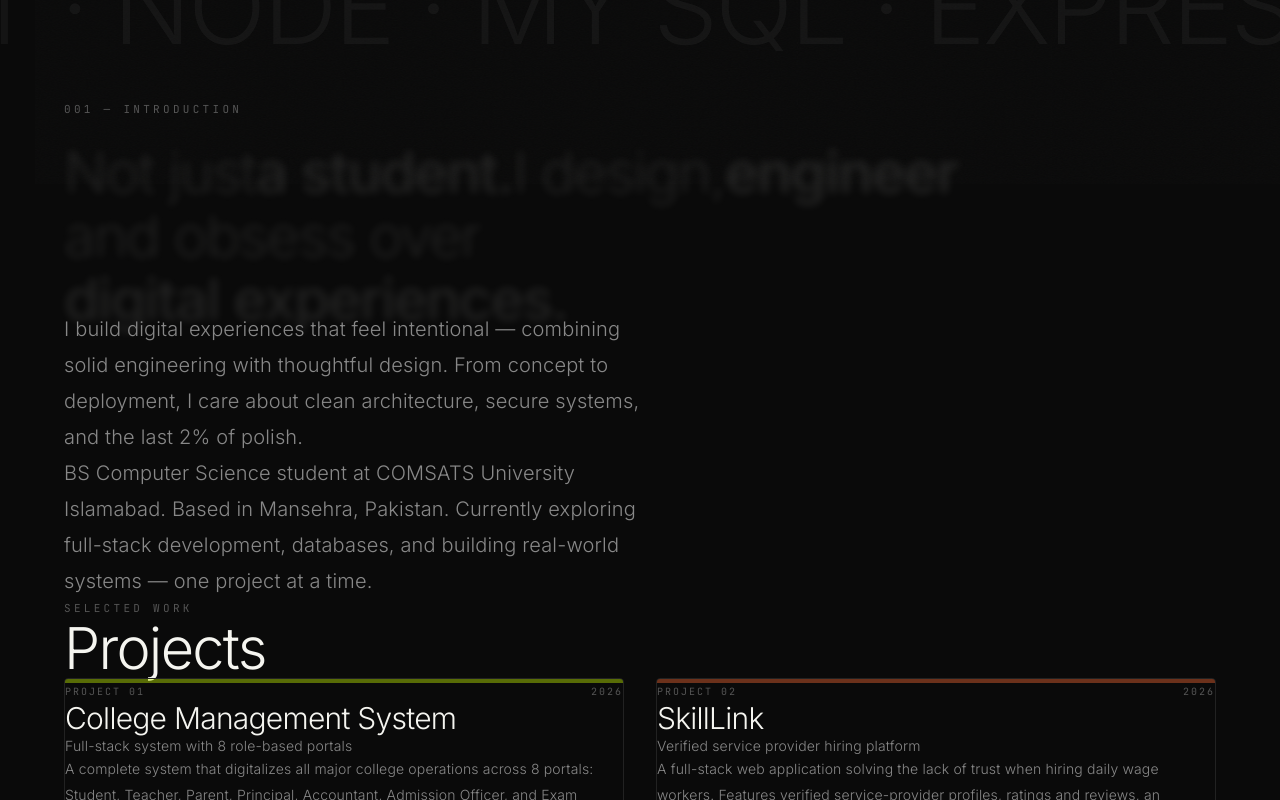
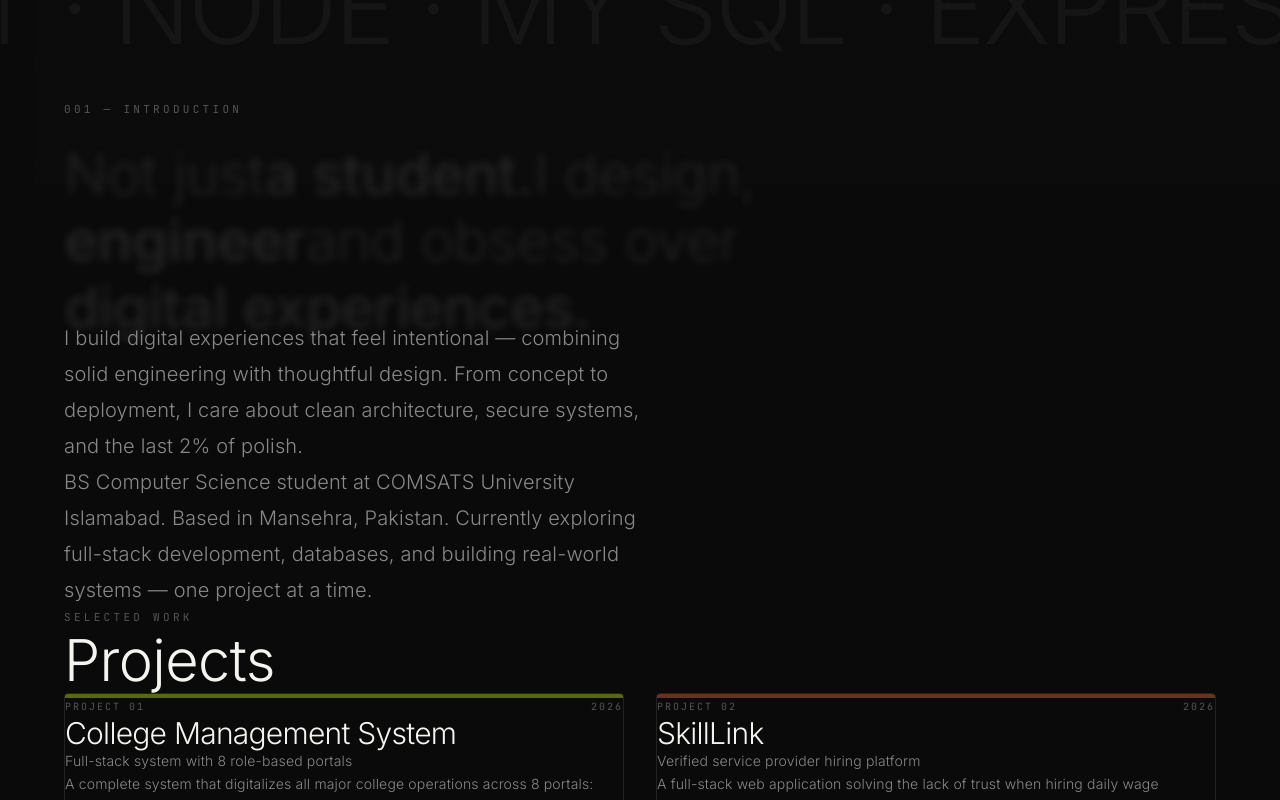
Before and after one commit to Zuneera134/My-Portfolio, a Next.js app: page / in a window 1280 px wide. Shown: the part 880-1680 px from the top of the page. Built offline with nearby package versions, Linux system fonts and the light colour scheme.

Commit message:
Fix-menu-text-cut-and-heading-spacing

```diff
--- a/src/app/globals.css
+++ b/src/app/globals.css
@@ -176,8 +176,8 @@ p {
 /* Consistent section title */
 .section-title {
   font-size: clamp(2.25rem, 4.5vw, 4rem);
-  line-height: 1.05;
-  letter-spacing: -0.03em;
+  line-height: 1.15;
+  letter-spacing: -0.01em;
   font-weight: 300;
 }
 
--- a/src/components/sections/Introduction.tsx
+++ b/src/components/sections/Introduction.tsx
@@ -84,7 +84,7 @@ export default function Introduction() {
           </span>
         </div>
 
-        <h2 className="text-[clamp(2rem,4.5vw,4rem)] leading-[1.1] tracking-[-0.03em] mb-10">
+        <h2 className="text-[clamp(2rem,4.5vw,4rem)] leading-[1.15] tracking-[-0.01em] mb-10">
           {introWords.map((word, i) => (
             <span
               key={i}
--- a/src/components/ui/Navigation.tsx
+++ b/src/components/ui/Navigation.tsx
@@ -170,7 +170,7 @@ export default function Navigation() {
                   e.preventDefault();
                   handleNavClick(link.href);
                 }}
-                className="text-5xl md:text-7xl lg:text-8xl font-light tracking-tight text-fg hover:text-accent transition-colors duration-300"
+                className="text-4xl md:text-5xl lg:text-6xl font-light tracking-tight text-fg hover:text-accent transition-colors duration-300 whitespace-nowrap"
                 style={{ perspective: "600px" }}
                 data-cursor="GO"
               >
```
